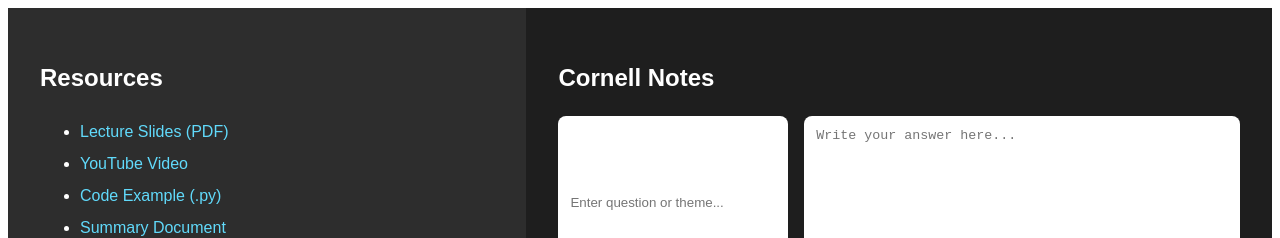
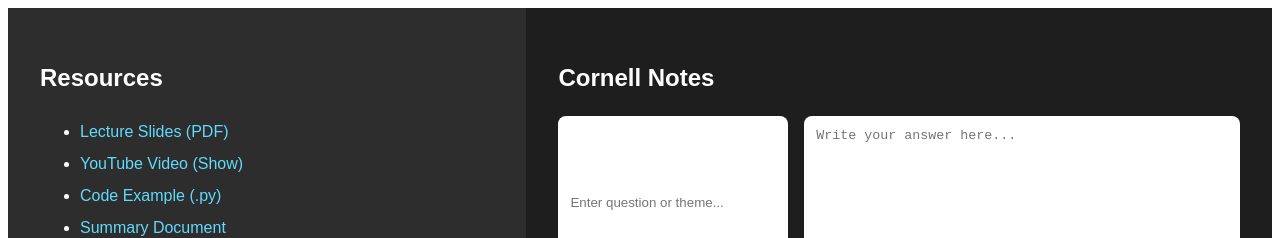
Before and after one commit to wilsonfong56/verbose-octo-meme, a React (Vite) app in the folder hackathon/: page /mainpage in a window 1280 px wide. Shown: the top 238 px of the page. Built offline with nearby package versions, Linux system fonts and the light colour scheme.

Commit message:
frontend(lecture page): youtube iframe

```diff
--- a/hackathon/src/components/Mainpage.jsx
+++ b/hackathon/src/components/Mainpage.jsx
@@ -4,6 +4,7 @@ function Mainpage() {
   const [notes, setNotes] = useState([]);
   const [theme, setTheme] = useState('');
   const [answer, setAnswer] = useState('');
+  const [showVideo, setShowVideo] = useState(false);
 
   const handleSubmit = () => {
     if (theme && answer) {
@@ -15,6 +16,11 @@ function Mainpage() {
     }
   };
 
+  const toggleVideo = (e) => {
+    e.preventDefault();
+    setShowVideo(!showVideo);
+  };
+
   return (
     <div style={{ display: 'flex', height: '100vh', fontFamily: 'Arial', color: '#fff' }}>
       {/* Left Panel - Resources */}
@@ -22,7 +28,28 @@ function Mainpage() {
         <h2>Resources</h2>
         <ul style={{ lineHeight: '2rem' }}>
           <li><a href="#" style={{ color: '#61dafb' }}>Lecture Slides (PDF)</a></li>
-          <li><a href="#" style={{ color: '#61dafb' }}>YouTube Video</a></li>
+          <li>
+            <a
+              href="#"
+              onClick={toggleVideo}
+              style={{ color: '#61dafb' }}
+            >
+              YouTube Video {showVideo ? '(Hide)' : '(Show)'}
+            </a>
+            {showVideo && (
+              <div style={{ marginTop: '0.5rem', marginBottom: '1rem' }}>
+                <iframe
+                  width="100%"
+                  height="200"
+                  src="https://www.youtube.com/embed/dQw4w9WgXcQ"
+                  title="YouTube Video"
+                  frameBorder="0"
+                  allow="accelerometer; autoplay; clipboard-write; encrypted-media; gyroscope; picture-in-picture"
+                  allowFullScreen
+                />
+              </div>
+            )}
+          </li>
           <li><a href="#" style={{ color: '#61dafb' }}>Code Example (.py)</a></li>
           <li><a href="#" style={{ color: '#61dafb' }}>Summary Document</a></li>
         </ul>
@@ -48,6 +75,7 @@ function Mainpage() {
             style={{ flex: 2, padding: '0.75rem', height: '150px', borderRadius: '8px', border: 'none' }}
           />
         </div>
+
         <button
           onClick={handleSubmit}
           style={{ marginBottom: '2rem', padding: '0.5rem 1rem', backgroundColor: '#61dafb', border: 'none', borderRadius: '6px', cursor: 'pointer' }}
```
